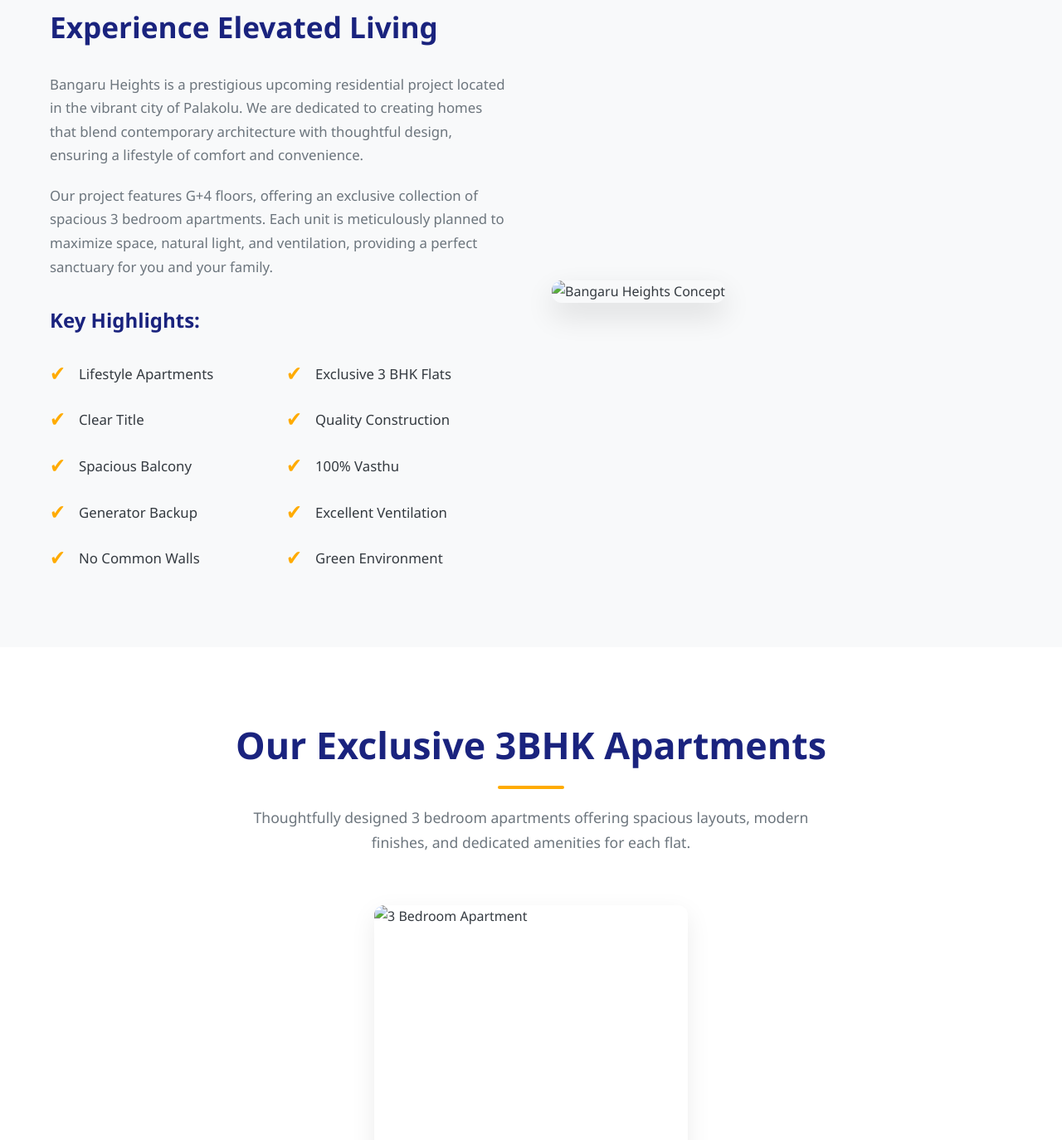
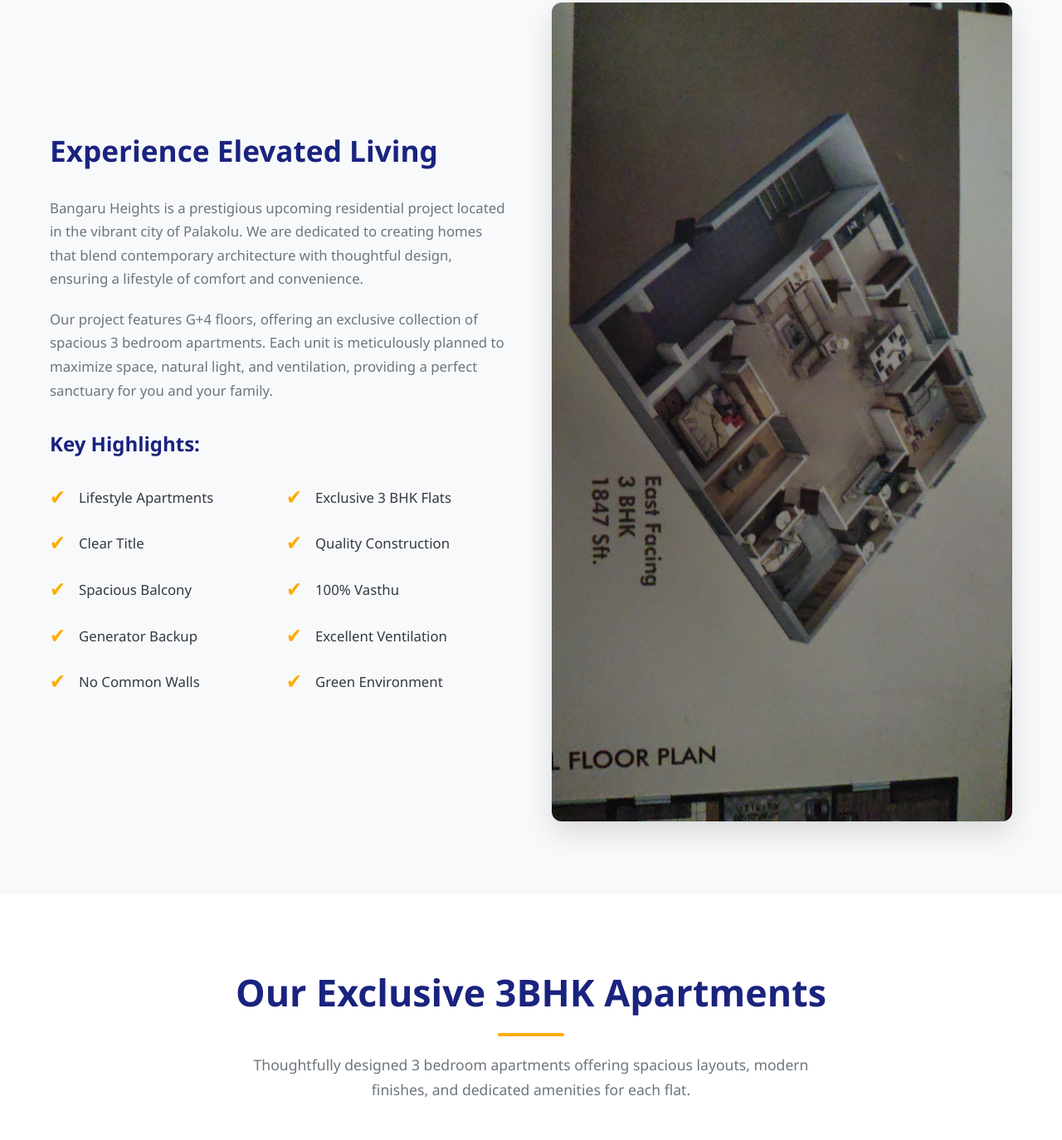
Before and after one commit to abhiram-120/bangaruheights, a plain HTML site: page index.html in a window 1280 px wide. Shown: the part 1138-2512 px from the top of the page at 83% size. Drawn offline with Linux system fonts and the light colour scheme; the site is published under a folder, as on GitHub Pages, so addresses that start at the root find nothing.

Commit message:
made website use thi repo images

```diff
--- a/index.html
+++ b/index.html
@@ -1215,7 +1215,7 @@
                     </ul>
                 </div>
                 <div class="about-image">
-                    <img src="/images/east_facing.jpg" alt="Bangaru Heights Concept">
+                    <img src="./images/east_facing.jpg" alt="Bangaru Heights Concept">
                 </div>
             </div>
         </div>
@@ -1230,7 +1230,7 @@
             <div class="apartments-grid">
                 <div class="apartment-card fade-in-section">
                     <div class="apartment-card-image-wrapper">
-                        <img src="/images/full_apartmnet.jpg" alt="3 Bedroom Apartment">
+                        <img src="./images/full_apartmnet.jpg" alt="3 Bedroom Apartment">
                     </div>
                     <div class="apartment-card-content">
                         <h3>3 Bedroom Grandeur</h3>
@@ -1367,7 +1367,7 @@
 
             <div id="plan-west" class="floor-plan-content active">
                 <div class="floor-plan-image-container">
-                    <img src="/images/west_facing.jpg" alt="West Facing 3 BHK Floor Plan - Bangaru Heights"
+                    <img src="./images/west_facing.jpg" alt="West Facing 3 BHK Floor Plan - Bangaru Heights"
                         class="modal-trigger">
                     <div class="floor-plan-details">
                         <h4>West Facing - 3BHK - 1847 SFT</h4>
@@ -1377,7 +1377,7 @@
             </div>
             <div id="plan-east" class="floor-plan-content">
                 <div class="floor-plan-image-container">
-                    <img src="/images/east_facing.jpg" alt="East Facing 3 BHK Floor Plan - Bangaru Heights"
+                    <img src="./images/east_facing.jpg" alt="East Facing 3 BHK Floor Plan - Bangaru Heights"
                         class="modal-trigger">
                     <div class="floor-plan-details">
                         <h4>East Facing - 3BHK - 1847 SFT</h4>
@@ -1396,7 +1396,7 @@
                 (Placeholder images - please replace with actual project photos)</p>
             <div class="gallery-grid">
                 <div class="gallery-item modal-trigger">
-                    <img src="/images/full_apartmnet.jpg" alt="Apartment Exterior 1">
+                    <img src="./images/full_apartmnet.jpg" alt="Apartment Exterior 1">
                     <div class="overlay">View Image</div>
                 </div>
                 <div class="gallery-item modal-trigger">
```
